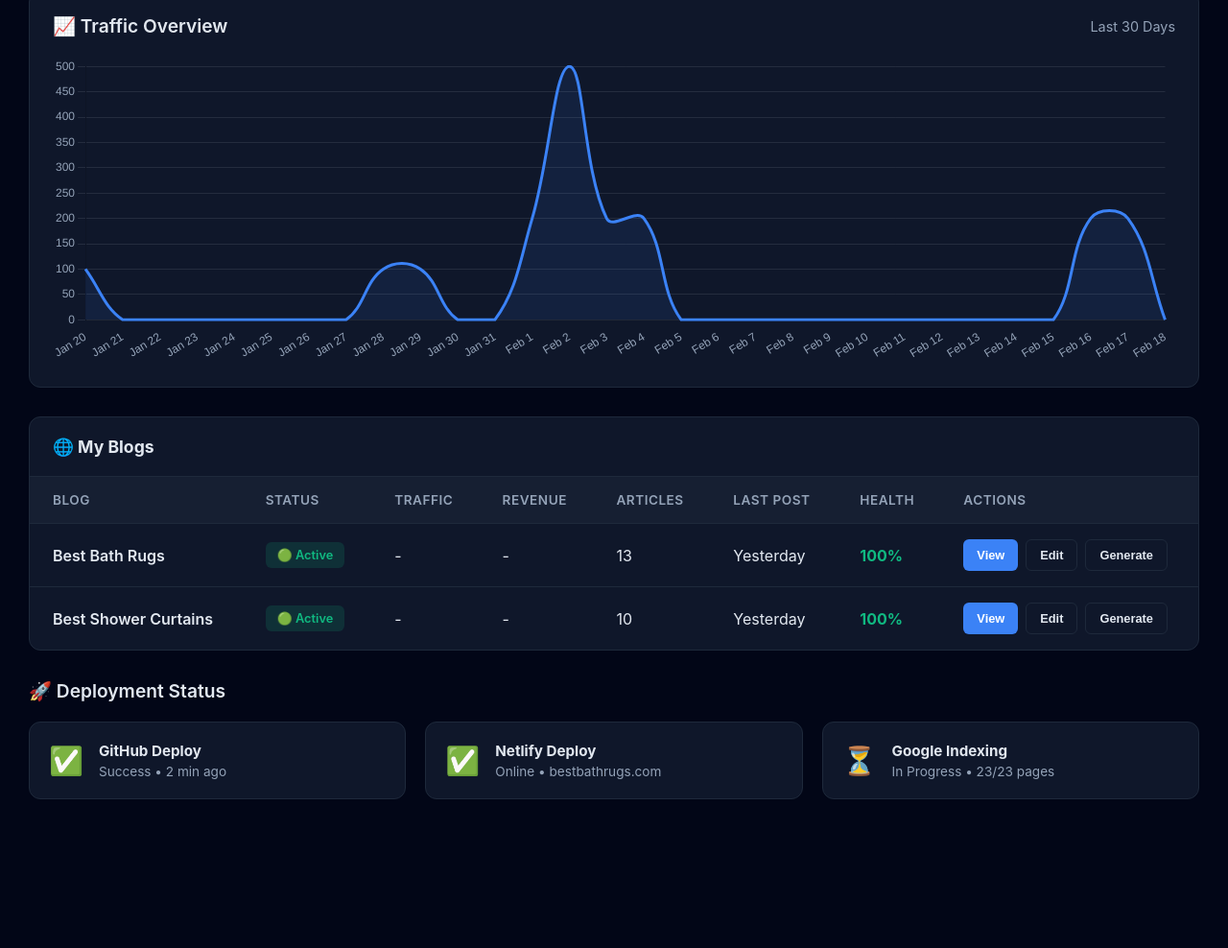
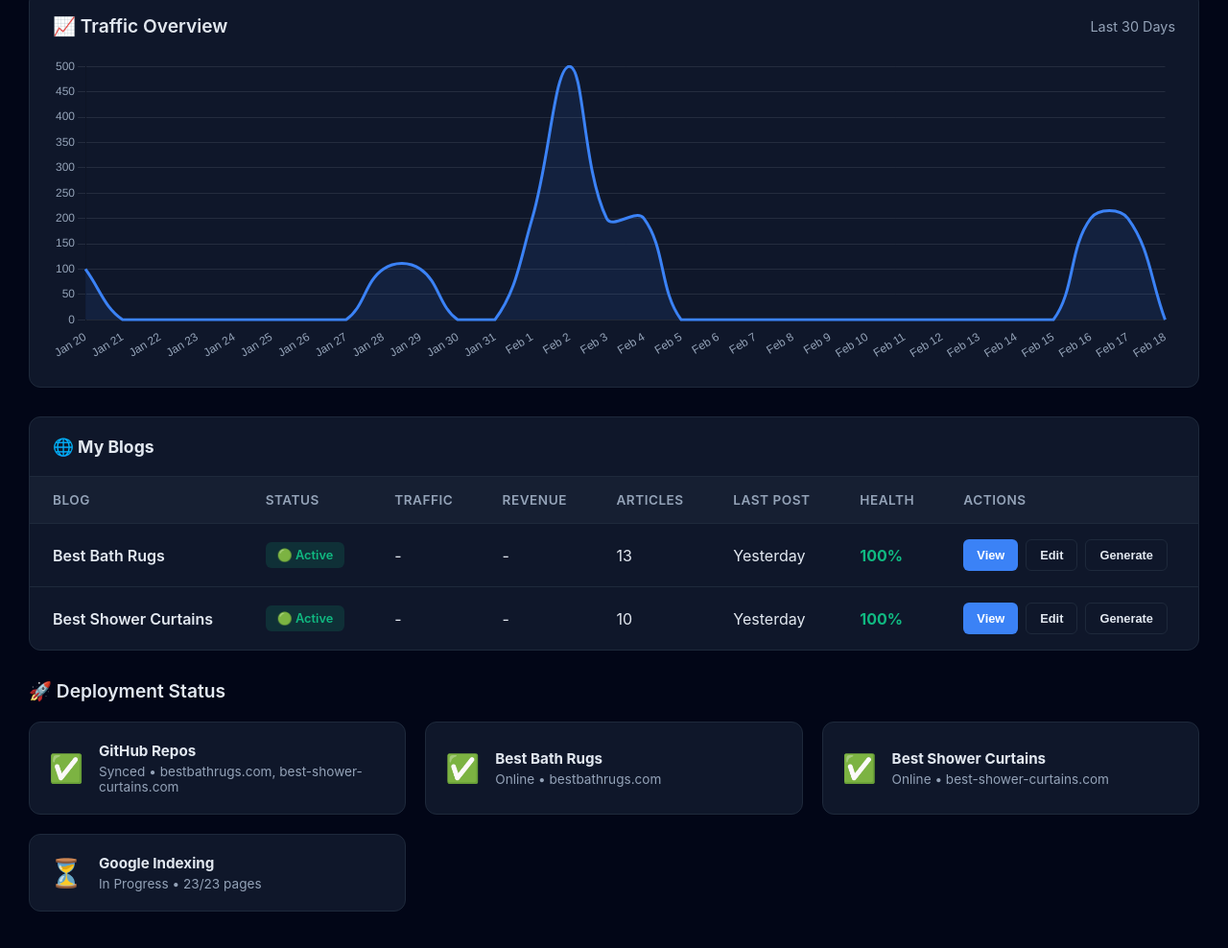
Before and after one commit to ilanetall-boop/usine-a-blog-dashboard, a plain HTML site: page pro.html in a window 1280 px wide. Shown: the part 665-1653 px from the top of the page at 96% size. Before the commit the page ends 1558 px from the top, so only its background shows below. Drawn offline with nearby package versions, Linux system fonts and the light colour scheme.

Commit message:
fix: Deploy status now shows real blog domains from data.json

```diff
--- a/pro.html
+++ b/pro.html
@@ -500,29 +500,7 @@
         <div class="chart-header" style="margin-bottom: 20px;">
             <div class="chart-title">🚀 Deployment Status</div>
         </div>
-        <div class="deploy-status">
-            <div class="deploy-item">
-                <div class="deploy-icon">✅</div>
-                <div class="deploy-content">
-                    <h4>GitHub Deploy</h4>
-                    <p>Success • 2 min ago</p>
-                </div>
-            </div>
-            <div class="deploy-item">
-                <div class="deploy-icon">✅</div>
-                <div class="deploy-content">
-                    <h4>Netlify Deploy</h4>
-                    <p>Online • bestbathrugs.com</p>
-                </div>
-            </div>
-            <div class="deploy-item">
-                <div class="deploy-icon">⏳</div>
-                <div class="deploy-content">
-                    <h4>Google Indexing</h4>
-                    <p>In Progress • 23/23 pages</p>
-                </div>
-            </div>
-        </div>
+        <div class="deploy-status" id="deployStatus"></div>
     </div>
 
     <script>
@@ -709,6 +687,45 @@
             });
         }
 
+        // Render Deploy Status
+        function renderDeployStatus() {
+            const blogs = dashboardData.blogs || [];
+
+            let deployHtml = `
+                <div class="deploy-item">
+                    <div class="deploy-icon">✅</div>
+                    <div class="deploy-content">
+                        <h4>GitHub Repos</h4>
+                        <p>Synced • ${blogs.map(b => b.domain).join(', ')}</p>
+                    </div>
+                </div>
+            `;
+
+            blogs.forEach(blog => {
+                deployHtml += `
+                    <div class="deploy-item">
+                        <div class="deploy-icon">✅</div>
+                        <div class="deploy-content">
+                            <h4>${blog.name}</h4>
+                            <p>Online • ${blog.domain}</p>
+                        </div>
+                    </div>
+                `;
+            });
+
+            deployHtml += `
+                <div class="deploy-item">
+                    <div class="deploy-icon">⏳</div>
+                    <div class="deploy-content">
+                        <h4>Google Indexing</h4>
+                        <p>In Progress • ${blogs.reduce((sum, b) => sum + (b.articles?.length || 0), 0)}/23 pages</p>
+                    </div>
+                </div>
+            `;
+
+            document.getElementById('deployStatus').innerHTML = deployHtml;
+        }
+
         // Initialize
         document.addEventListener('DOMContentLoaded', async function() {
             console.log('Starting dashboard initialization...');
@@ -717,6 +734,7 @@
             renderKpiGrid();
             renderBlogsTable();
             renderTrafficChart();
+            renderDeployStatus();
             console.log('Dashboard rendered successfully!');
         });
     </script>
```
